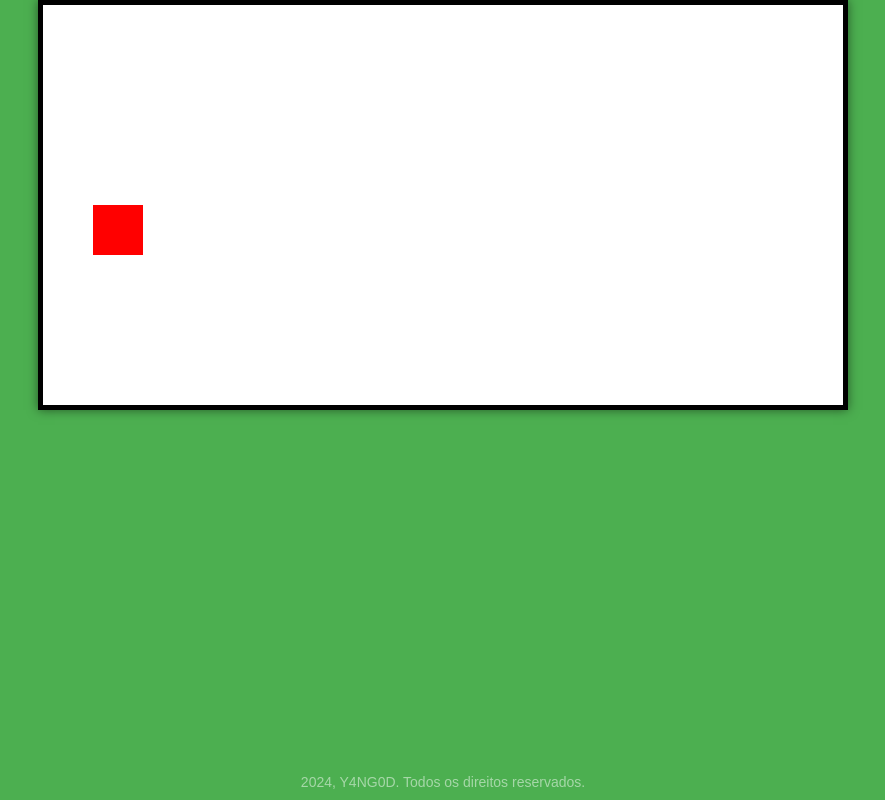
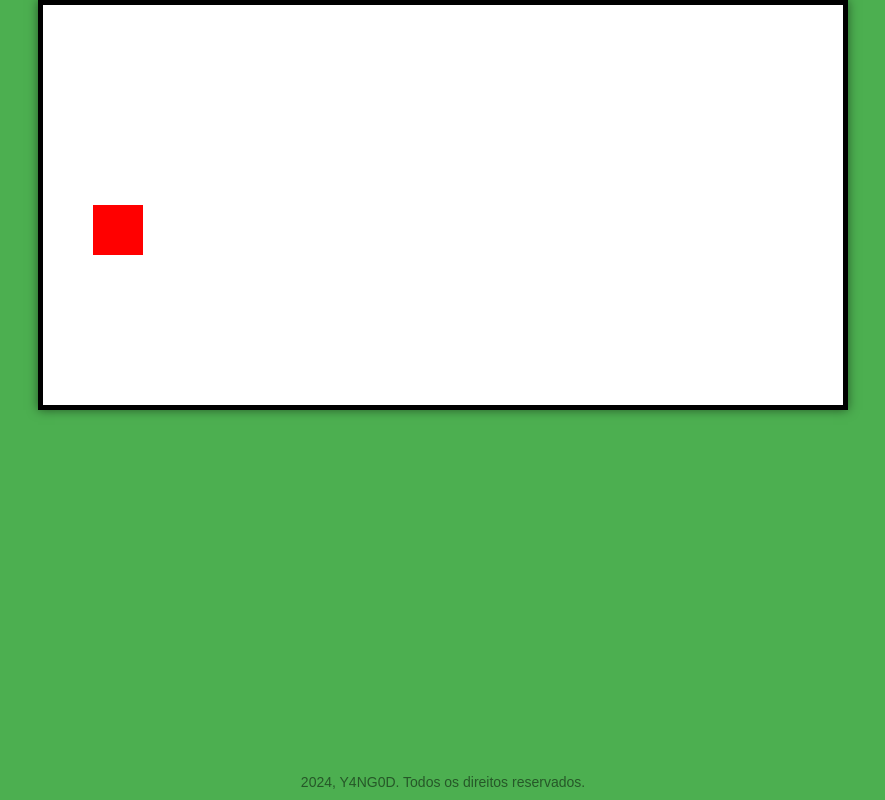
Before and after one commit to Y4NG0D/tcc, a plain HTML site: page index.html in a window 1280 px wide. Shown: the whole page, without its empty margins (197-1082 px from the left). Drawn offline with Linux system fonts and the light colour scheme.

Commit message:
Update styles.css

```diff
--- a/styles.css
+++ b/styles.css
@@ -21,5 +21,5 @@ canvas {
     left: 50%;
     transform: translateX(-50%);
     font-size: 14px;
-    color: rgba(255, 255, 255, 0.5); /* cor branca com transparência */
+    color: rgba(0, 0, 0, 0.5); /* cor branca com transparência */
 }
```
